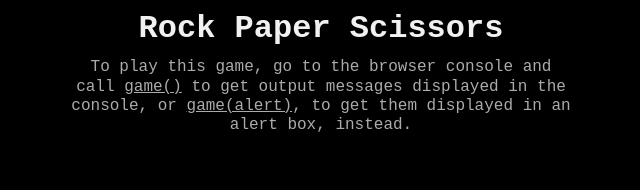
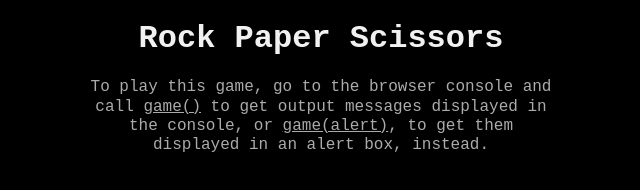
Before and after one commit to frarosset/rock-paper-scissors, a plain HTML site: page index.html in a window 1280 px wide. Shown: the whole page, without its empty margins (319-959 px from the left). Drawn offline with Linux system fonts and the light colour scheme.

Commit message:
Fix width, margin and padding of HTML elements

```diff
--- a/css/style.css
+++ b/css/style.css
@@ -14,6 +14,9 @@
 
   /*Margins and paddings*/
   --main-margins:  10px;
+  --main-padding: 10px;
+  --hdr-margins:  20px;
+  --hdr-padding: 10px;
 
   /* Maximum column width */
   --col-width: 500px;
@@ -54,17 +57,19 @@ body{
 
 main,header,footer{
   max-width: var(--col-width);
-  width: var(--col-width);
+  width: 100%;
 }
 
 h1{
   color: var(--white);
   font-family: var(--hdr-font), monospace;
-  margin: var(--main-margins) auto;
+  margin: var(--hdr-margins) auto;
+  padding: 0 var(--hdr-padding);
   text-align: center;
 }
 
 main p{
   margin: var(--main-margins) auto;
+  padding: 0 var(--main-padding);
   text-align: center;
 }
```
